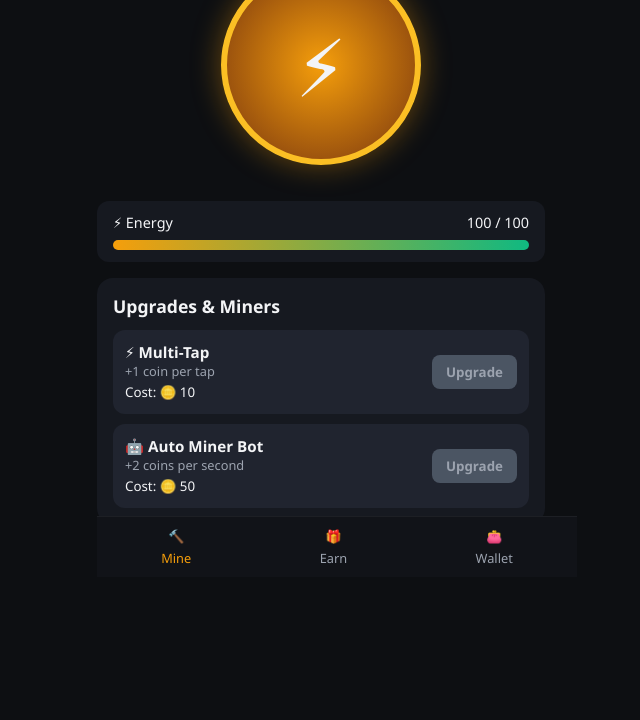
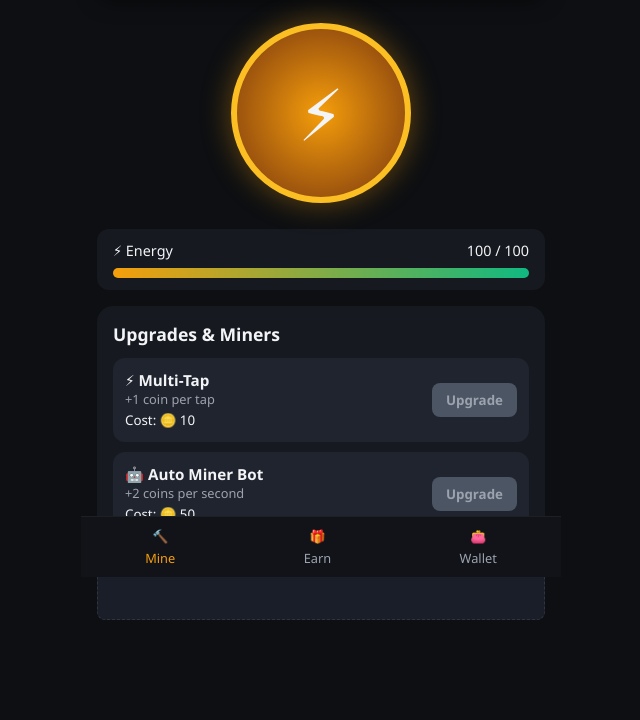
Before and after one commit to bedirahul638-ui/Click-Earn-Money, a plain HTML site: page frontend/index.html in a window 1280 px wide. Shown: the part 223-943 px from the top of the page, without its empty margins (319-959 px from the left). Before the commit the page ends 827 px from the top, so only its background shows below. Drawn offline with Linux system fonts and the light colour scheme.

Commit message:
Update index.html

```diff
--- a/frontend/index.html
+++ b/frontend/index.html
@@ -44,7 +44,22 @@
       flex-direction: column;
       padding: 16px;
       gap: 16px;
-      padding-bottom: 80px;
+      padding-bottom: 100px;
+    }
+
+    /* Ad Banner Styling */
+    .ad-banner {
+      width: 100%;
+      min-height: 50px;
+      background: #1a1e29;
+      border: 1px dashed rgba(255, 255, 255, 0.1);
+      border-radius: 8px;
+      display: flex;
+      justify-content: center;
+      align-items: center;
+      overflow: hidden;
+      font-size: 0.75rem;
+      color: var(--text-dim);
     }
 
     /* Header Styling */
@@ -95,13 +110,13 @@
       display: flex;
       justify-content: center;
       align-items: center;
-      margin: 20px 0;
+      margin: 10px 0;
       position: relative;
     }
 
     .tap-button {
-      width: 200px;
-      height: 200px;
+      width: 180px;
+      height: 180px;
       border-radius: 50%;
       background: radial-gradient(circle, #f59e0b 0%, #78350f 100%);
       border: 6px solid #fbbf24;
@@ -109,7 +124,7 @@
       display: flex;
       justify-content: center;
       align-items: center;
-      font-size: 5rem;
+      font-size: 4.5rem;
       cursor: pointer;
       transition: transform 0.05s ease;
       touch-action: manipulation;
@@ -229,6 +244,8 @@
     nav {
       position: fixed;
       bottom: 0;
+      left: 50%;
+      transform: translateX(-50%);
       width: 100%;
       max-width: 480px;
       background: #111318;
@@ -236,6 +253,7 @@
       justify-content: space-around;
       padding: 10px 0;
       border-top: 1px solid rgba(255, 255, 255, 0.05);
+      z-index: 50;
     }
 
     .nav-btn {
@@ -301,6 +319,11 @@
 <body>
 
   <div class="app-container">
+
+    <!-- Header Banner Ad (Top) -->
+    <div class="ad-banner" id="headerAdContainer">
+      <span>Header Banner Ad (Refreshes every 1 min)</span>
+    </div>
 
     <!-- Header -->
     <header>
@@ -394,6 +417,11 @@
       </section>
     </div>
 
+    <!-- Footer Banner Ad (Bottom) -->
+    <div class="ad-banner" id="footerAdContainer">
+      <span>Footer Banner Ad (Refreshes every 1 min)</span>
+    </div>
+
     <!-- Bottom Navigation -->
     <nav>
       <button class="nav-btn active" onclick="switchTab('upgradesTab', this)">
@@ -428,7 +456,7 @@
       }
     };
 
-    // Encrypted Game State Object
+    // Game State Object
     let gameState = {
       coins: 0,
       tapPower: 1,
@@ -440,12 +468,10 @@
       lastSavedTime: Date.now()
     };
 
-    // Security Click Speed Settings
     let clickCount = 0;
     let lastClickReset = Date.now();
     const MAX_CLICKS_PER_SEC = 12;
 
-    // Load Saved Game
     function initGame() {
       const savedData = localStorage.getItem('bm_save_v1');
       if (savedData) {
@@ -457,16 +483,15 @@
         }
       }
       updateUI();
+      loadBannerAds(); // Load ads on start
     }
 
-    // Save Game with Base64 Encoding
     function saveGame() {
       gameState.lastSavedTime = Date.now();
       localStorage.setItem('bm_save_v1', btoa(JSON.stringify(gameState)));
     }
     setInterval(saveGame, 4000);
 
-    // Offline Earnings
     function calculateOfflineEarnings() {
       const now = Date.now();
       const secondsAway = Math.floor((now - gameState.lastSavedTime) / 1000);
@@ -477,7 +502,31 @@
       }
     }
 
-    // Tap Logic
+    // Banner Ads Auto-Refresh Logic (Every 1 Minute / 60,000 ms)
+    function loadBannerAds() {
+      const headerContainer = document.getElementById('headerAdContainer');
+      const footerContainer = document.getElementById('footerAdContainer');
+
+      // Yahan aap apne banner ad network (jaise Monetag banner code ya iframe) ka code daal sakte hain.
+      // Auto refresh ke liye hum containers ko re-render ya script reload karenge.
+
+      headerContainer.innerHTML = `<iframe src="about:blank" style="width:100%; height:50px; border:none;" scrolling="no"></iframe>`;
+      footerContainer.innerHTML = `<iframe src="about:blank" style="width:100%; height:50px; border:none;" scrolling="no"></iframe>`;
+
+      // Agar aap Monetag ka banner tag use kar rahe hain, toh script element create karke append kar sakte hain:
+      /*
+      headerContainer.innerHTML = '';
+      const scriptH = document.createElement('script');
+      scriptH.src = 'YOUR_MONETAG_BANNER_SCRIPT_URL';
+      headerContainer.appendChild(scriptH);
+      */
+    }
+
+    // 1 Minute (60,000 ms) timer for refreshing banner ads automatically
+    setInterval(() => {
+      loadBannerAds();
+    }, 60000);
+
     const minerBtn = document.getElementById('minerBtn');
     minerBtn.addEventListener('click', (e) => {
       const now = Date.now();
@@ -504,7 +553,6 @@
       updateUI();
     });
 
-    // Floating Animation
     function createFloatingText(x, y, text) {
       const el = document.createElement('div');
       el.className = 'floating-text';
@@ -515,7 +563,6 @@
       setTimeout(() => el.remove(), 800);
     }
 
-    // Upgrades Logic
     function buyMultiTap() {
       if (gameState.coins >= gameState.multiTapCost) {
         gameState.coins -= gameState.multiTapCost;
@@ -534,7 +581,6 @@
       }
     }
 
-    // UI Refresh
     function updateUI() {
       document.getElementById('coinCount').innerText = Math.floor(gameState.coins);
       document.getElementById('perSecRate').innerText = gameState.autoMinerRate;
@@ -552,7 +598,6 @@
       document.getElementById('buyAutoMinerBtn').disabled = gameState.coins < gameState.autoMinerCost;
     }
 
-    // Main Timer Loop (1 sec)
     setInterval(() => {
       if (gameState.autoMinerRate > 0) {
         gameState.coins += gameState.autoMinerRate;
@@ -563,7 +608,6 @@
       updateUI();
     }, 1000);
 
-    // Tab Navigation
     function switchTab(tabId, btn) {
       ['upgradesTab', 'earnTab', 'walletTab'].forEach(id => {
         document.getElementById(id).style.display = id === tabId ? 'block' : 'none';
@@ -572,7 +616,6 @@
       btn.classList.add('active');
     }
 
-    // Monetag Rewarded Flow
     function watchRewardedAd() {
       const adLink = "https://uplcm.com/4/12101517";
       window.open(adLink, '_blank');
@@ -591,13 +634,11 @@
       document.getElementById('energyModal').style.display = 'none';
     }
 
-    // Referral Copy
     function copyReferralLink() {
       navigator.clipboard.writeText(window.location.href + "?ref=user123");
       alert("Referral link copied to clipboard!");
     }
 
-    // Withdrawal Request
     function requestWithdrawal() {
       const upi = document.getElementById('upiInput').value;
       if (!upi.includes('@')) {
```
